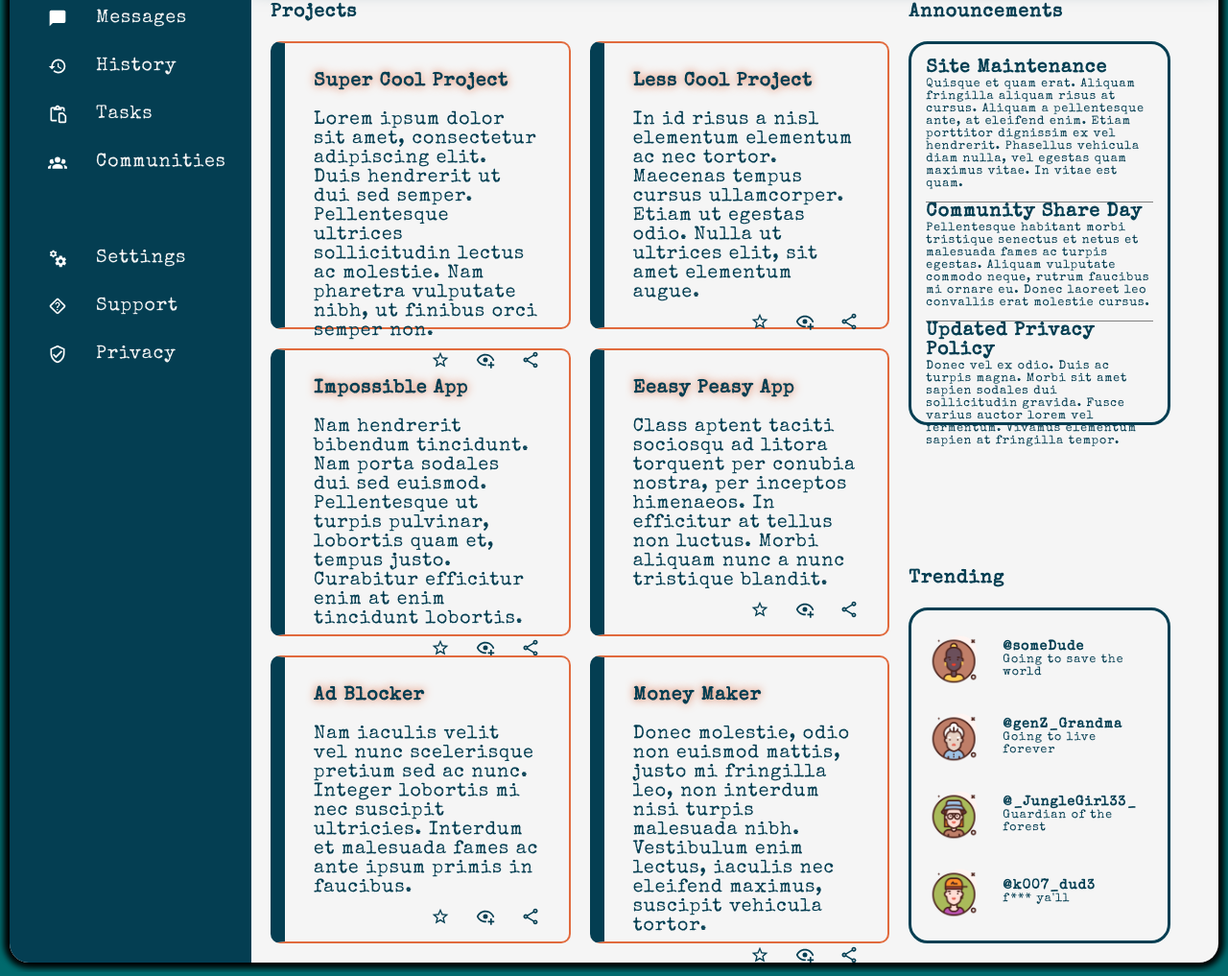
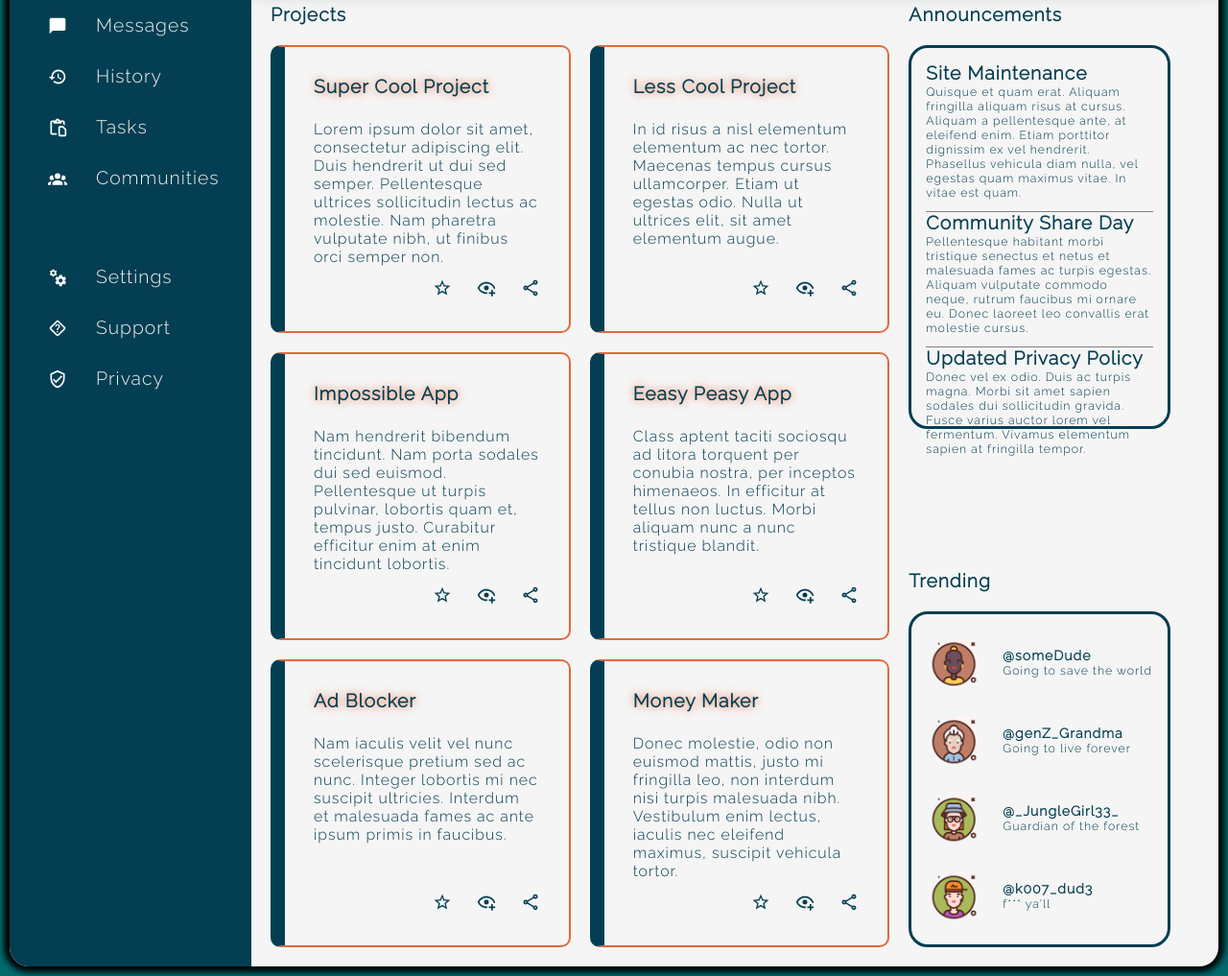
Before and after one commit to adrian92612/admin-dashboard, a plain HTML site: page index.html in a window 1280 px wide. Shown: the part 231-1248 px from the top of the page at 96% size. Drawn offline with nearby package versions, Linux system fonts and the light colour scheme.

Commit message:
Font Change and article font size

```diff
--- a/index.html
+++ b/index.html
@@ -7,7 +7,7 @@
     <link rel="preconnect" href="https://fonts.googleapis.com" />
     <link rel="preconnect" href="https://fonts.gstatic.com" crossorigin />
     <link
-      href="https://fonts.googleapis.com/css2?family=Special+Elite&display=swap"
+      href="https://fonts.googleapis.com/css2?family=Raleway:wght@300&display=swap"
       rel="stylesheet"
     />
     <link rel="stylesheet" href="style.css" />
@@ -215,10 +215,12 @@
             <article>
               <h3>Super Cool Project</h3>
               <br />
+              <p>
                 Lorem ipsum dolor sit amet, consectetur adipiscing elit. Duis
                 hendrerit ut dui sed semper. Pellentesque ultrices sollicitudin
                 lectus ac molestie. Nam pharetra vulputate nibh, ut finibus orci
                 semper non.
+              </p>
             </article>
             <div class="icon">
               <svg xmlns="http://www.w3.org/2000/svg" viewBox="0 0 24 24">
@@ -245,9 +247,11 @@
             <article>
               <h3>Less Cool Project</h3>
               <br />
+              <p>
                 In id risus a nisl elementum elementum ac nec tortor. Maecenas
                 tempus cursus ullamcorper. Etiam ut egestas odio. Nulla ut
                 ultrices elit, sit amet elementum augue.
+              </p>
             </article>
             <div class="icon">
               <svg xmlns="http://www.w3.org/2000/svg" viewBox="0 0 24 24">
@@ -274,9 +278,12 @@
             <article>
               <h3>Impossible App</h3>
               <br />
+              <p>
                 Nam hendrerit bibendum tincidunt. Nam porta sodales dui sed
-              euismod. Pellentesque ut turpis pulvinar, lobortis quam et, tempus
-              justo. Curabitur efficitur enim at enim tincidunt lobortis.
+                euismod. Pellentesque ut turpis pulvinar, lobortis quam et,
+                tempus justo. Curabitur efficitur enim at enim tincidunt
+                lobortis.
+              </p>
             </article>
             <div class="icon">
               <svg xmlns="http://www.w3.org/2000/svg" viewBox="0 0 24 24">
@@ -303,9 +310,11 @@
             <article>
               <h3>Eeasy Peasy App</h3>
               <br />
+              <p>
                 Class aptent taciti sociosqu ad litora torquent per conubia
-              nostra, per inceptos himenaeos. In efficitur at tellus non luctus.
-              Morbi aliquam nunc a nunc tristique blandit.
+                nostra, per inceptos himenaeos. In efficitur at tellus non
+                luctus. Morbi aliquam nunc a nunc tristique blandit.
+              </p>
             </article>
             <div class="icon">
               <svg xmlns="http://www.w3.org/2000/svg" viewBox="0 0 24 24">
@@ -332,9 +341,11 @@
             <article>
               <h3>Ad Blocker</h3>
               <br />
+              <p>
                 Nam iaculis velit vel nunc scelerisque pretium sed ac nunc.
-              Integer lobortis mi nec suscipit ultricies. Interdum et malesuada
-              fames ac ante ipsum primis in faucibus.
+                Integer lobortis mi nec suscipit ultricies. Interdum et
+                malesuada fames ac ante ipsum primis in faucibus.
+              </p>
             </article>
             <div class="icon">
               <svg xmlns="http://www.w3.org/2000/svg" viewBox="0 0 24 24">
@@ -361,9 +372,11 @@
             <article>
               <h3>Money Maker</h3>
               <br />
+              <p>
                 Donec molestie, odio non euismod mattis, justo mi fringilla leo,
                 non interdum nisi turpis malesuada nibh. Vestibulum enim lectus,
                 iaculis nec eleifend maximus, suscipit vehicula tortor.
+              </p>
             </article>
             <div class="icon">
               <svg xmlns="http://www.w3.org/2000/svg" viewBox="0 0 24 24">
--- a/style.css
+++ b/style.css
@@ -7,7 +7,8 @@
   --NileBlue: #043e52;
   font-size: 1.1rem;
   letter-spacing: 1px;
-  font-family: "Special Elite", cursive;
+  /* font-family: "Special Elite", cursive; */
+  font-family: "Raleway", sans-serif;
 }
 
 body {
@@ -189,6 +190,10 @@ main .left {
   text-shadow: 0 0 10px var(--SunsetOrange);
 }
 
+.items p {
+  font-size: 0.9rem;
+}
+
 .left .icon,
 .left svg {
   align-self: flex-end;
```
Also changed, not shown: 1 other file. Lines whose indentation alone changed are shown as unchanged.
